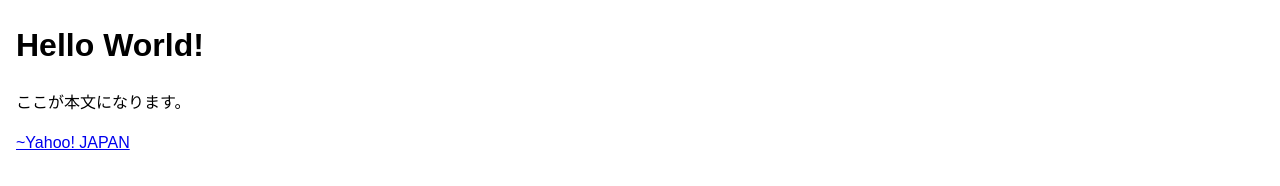
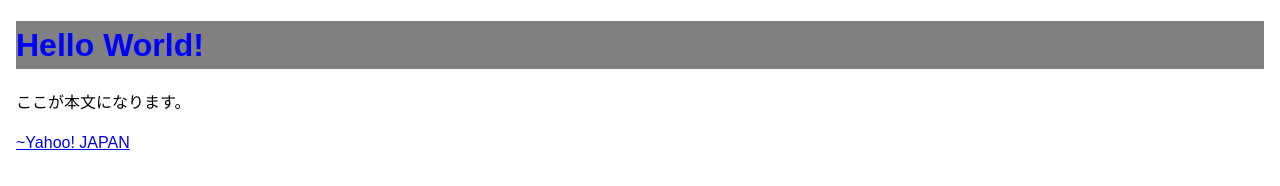
Before and after one commit to kwaka1208/simple_web, a plain HTML site: page index.html in a window 1280 px wide. Drawn offline with Linux system fonts and the light colour scheme.

Commit message:
Update style.css

```diff
--- a/style.css
+++ b/style.css
@@ -12,3 +12,8 @@ img {
   height: auto;
   max-width: 100%;
 }
+
+h1 {
+  color: blue;
+  background-color: gray;
+}
```
